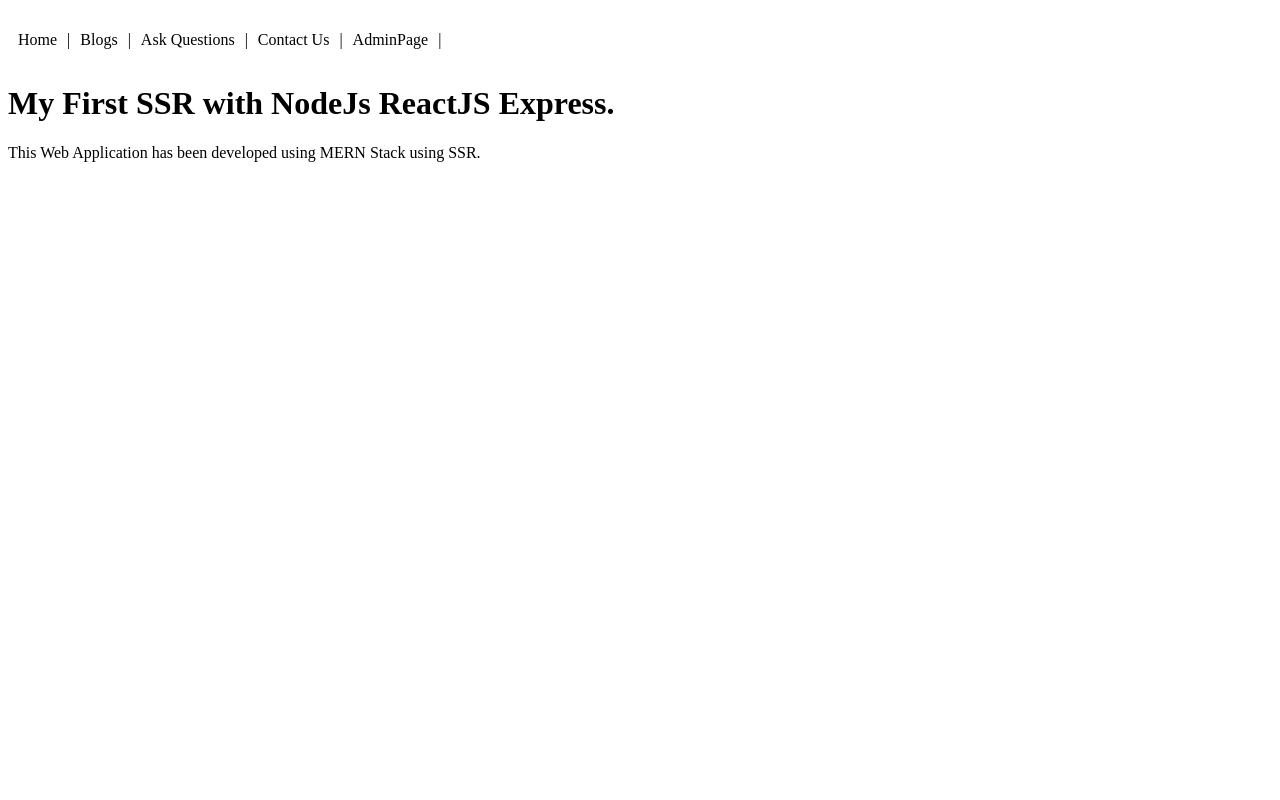
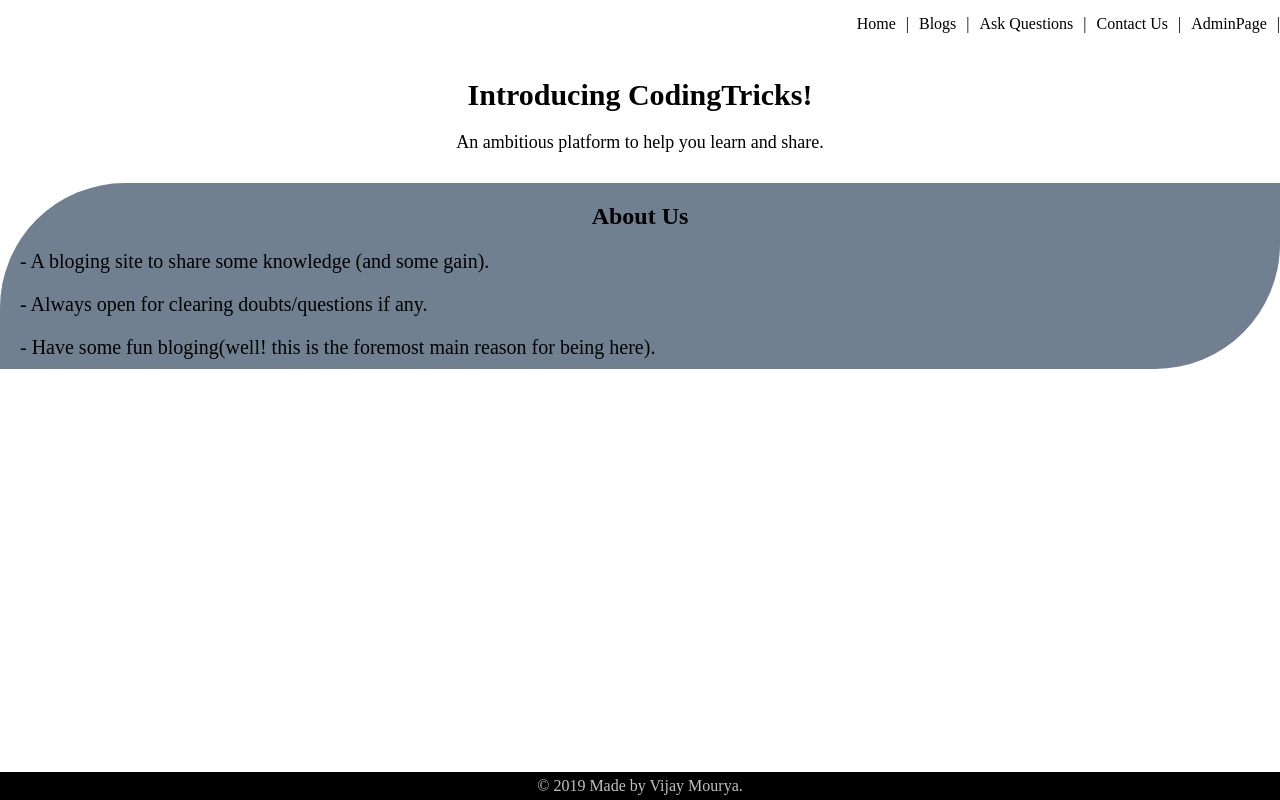
Before and after one commit to VJ28/CodingTricks, a React app: page / in a window 1280 px wide. Built offline with nearby package versions, Linux system fonts and the light colour scheme; the HTML template or start-up script is replaced by a standard one.

Commit message:
updated css

```diff
--- a/package.json
+++ b/package.json
@@ -55,6 +55,7 @@
     "react-router-dom": "^5.1.2",
     "sass-loader": "^8.0.0",
     "style-loader": "^1.0.0",
+    "url-loader": "^2.2.0",
     "webpack": "^4.41.0",
     "webpack-cli": "^3.3.9"
   }
--- a/src/backend/dataAccess/repository.js
+++ b/src/backend/dataAccess/repository.js
@@ -5,7 +5,11 @@ const DataSchema = new Schema(
     {
         id: Number,
         title: String,
-        description: String
+        description: String,
+        author: String,
+        publishedTime: Date,
+        views: Number,
+        likes: Number,
     },
     {timestamps: true}
 );
--- a/src/backend/utils/renderSSRPage.js
+++ b/src/backend/utils/renderSSRPage.js
@@ -13,6 +13,7 @@ export function ssrTemplate(req, res){
             <title>My First SSR</title>
             <meta charset="UTF-8">
             <meta name="viewport" content="width=device-width, initial-scale=1.0">
+            <link rel="stylesheet" type="text/css" href="/app.css"/>
         </head>
         <body>
         <div id="root">${reactComp}</div>
--- a/src/client.js
+++ b/src/client.js
@@ -1,5 +1,6 @@
 import React from "react";
 import styles from "./styles/nav-bar.scss";
+import style from "./styles/homepage.scss";
 import { hydrate } from "react-dom";
 
 import {BrowserRouter} from "react-router-dom";
--- a/src/react-client/components/NavBar.js
+++ b/src/react-client/components/NavBar.js
@@ -11,9 +11,15 @@ class NavBar extends React.Component{
 
     render(){
         return(
+            <>
             <section id="nav-bar">
-                <div onClick={()=> this.handleClick()} className="nav-btn">
-                    Menu
+                <div onClick={()=> this.handleClick()} className="header-bar">
+                    <div className="nav-btn">
+                        <div className="hamburger-line"></div>
+                        <div className="hamburger-line"></div>
+                        <div className="hamburger-line"></div>
+                    </div>
+                    <div className="app_title">Coding Tricks</div>
                 </div>
                 <ul id="nav-bar__ul">
                 <li><Link to="/">Home</Link></li>
@@ -23,6 +29,10 @@ class NavBar extends React.Component{
                 <li><Link to="/adminPage">AdminPage</Link></li>
                 </ul>
             </section>
+            <section className="footer">
+                &copy; 2019 Made by Vijay Mourya.
+            </section>
+            </>
         )
     }
 }
--- a/src/react-client/components/app.jsx
+++ b/src/react-client/components/app.jsx
@@ -10,7 +10,9 @@ class App extends React.Component{
         return (
             <>
             <NavBar/>
+            <section className="body-container">
             <AppRoute/>
+            </section>
             </>
         )
     }
--- a/src/react-client/containers/Contact.js
+++ b/src/react-client/containers/Contact.js
@@ -5,8 +5,8 @@ class ContactUs extends React.Component{
         return (
             <>
             <h1>Feel free to reach us on:</h1>
-            <em><a href="mailto:vijaymourya28@gmail.com">vijaymourya28@gmail.com</a></em>
-            <em><a href="tel:8080090209">8080090209</a></em>
+            <div>Mail: <em><a href="mailto:vijaymourya28@gmail.com">vijaymourya28@gmail.com</a></em></div>
+            <div>Phone: <em><a href="tel:8080090209">8080090209</a></em></div>
             </>
         );
     }
--- a/src/react-client/containers/HomePage.js
+++ b/src/react-client/containers/HomePage.js
@@ -1,5 +1,4 @@
 import React from "react";
-
 class HomePage extends React.Component{
     constructor(){
         super();
@@ -8,9 +7,23 @@ class HomePage extends React.Component{
     render(){
         return(
             <>
-            <h1>My First SSR with NodeJs ReactJS Express.</h1>
-            <section>
-                This Web Application has been developed using MERN Stack using SSR.
+            <section className="section--intro">
+                <h1>Introducing CodingTricks!</h1>
+                <p>An ambitious platform to help you learn and share.</p>
+            </section>
+            <section className="section--aboutus">
+                <h2>About Us</h2>
+                <div className="list--aboutus">
+                    <div>
+                        A bloging site to share some knowledge (and some gain).
+                    </div>
+                    <div>
+                        Always open for clearing doubts/questions if any.
+                    </div>
+                    <div>
+                        Have some fun bloging(well! this is the foremost main reason for being here).
+                    </div>
+                </div>
             </section>
             </>
         );
--- /dev/null
+++ b/src/styles/homepage.scss
@@ -0,0 +1,30 @@
+h1{
+    font-family: cursive;
+    font-size: 30px;
+    text-align: center;
+    padding: 20px 20px;
+}
+h2{
+    text-align: center;
+    padding: 20px 10px 10px;
+    font-size: 24px;
+    font-family: cursive;
+}
+.section--intro{
+    padding: 10px 10px 30px;
+    text-align: center;
+    font-size: 18px;
+    position: relative;
+    z-index: 10;
+}
+.section--aboutus{
+    border-radius: 125px 0px;
+    background-color: slategray;
+    .list--aboutus div{
+        padding: 10px 20px;
+        font-size: 20px;
+        &:before{
+            content: "- ";
+        }
+    }
+}
--- a/src/styles/nav-bar.scss
+++ b/src/styles/nav-bar.scss
@@ -1,5 +1,7 @@
 *{
     box-sizing: border-box;
+    margin: 0px;
+    padding: 0px;
 }
 a{
     text-decoration: none;
@@ -7,7 +9,6 @@ a{
 #nav-bar {
     ul{
         list-style: none;
-        padding: 0px;
         li{
             padding: 15px 10px;
             a{
@@ -18,31 +19,63 @@ a{
 }
 
 @media screen and (max-width:768px){
+    .body-container{
+        position: relative;
+        top: 60px;
+        background-color: yellowgreen;
+    }
     #nav-bar {
+        position: absolute;
+        z-index: 10000;
+        width: 100%;
         ul{
-            display: none;
-            margin: 0px;
+            height: 0;
+            overflow: hidden;
+            transition: height 600ms ease-out;
+            background-color: greenyellow;
             li{
                 width: 100%;
-                background-color: skyblue;
+                border-bottom: yellowgreen;
             }
             &.show{
-                display: block;
+                height: 250px;
             }
         }
-        .nav-btn{
-            padding: 15px 10px;
-            background-color: blanchedalmond;
-            a ul {
-                display: block;
+        .header-bar{
+            background-color: yellowgreen;
+            .nav-btn{
+                padding: 7px 10px;
+                position: absolute;
+                .hamburger-line {
+                    width: 35px;
+                    height: 5px;
+                    background-color: black;
+                    margin: 6px 0;
+                }
+            }
+            .app_title{
+                text-align: center;
+                padding: 15px;
+                font-size: 20px;
             }
         }
     }
 }
 
 @media screen and (min-width: 768px){
+    .body-container{
+        clear: both;
+    }
     #nav-bar {
+        .header-bar{
+            float: left;
+            .app_title{
+                padding: 10px 20px;
+                font-size: 30px;
+            }
+        }
         ul {
+            float: right;
             li{
                 display: inline-block;
                 padding-right: 0px;
@@ -55,8 +88,17 @@ a{
                 }
             }
         }
-        .nav-btn{
+        .nav-btn, .app_title{
             display: none;
         }
     }
 }
+.footer{
+    position: fixed;
+    bottom: 0px;
+    width: 100%;
+    text-align: center;
+    padding: 5px;
+    background-color: black;
+    color: silver;
+}
--- a/webpack.config.js
+++ b/webpack.config.js
@@ -29,14 +29,21 @@ const config = {
                 ],
                 use: [
                      { loader: "style-loader" },
+                     { loader: MiniCssExtractPlugin.loader },
                      { loader: "css-loader" },
                      { loader: "sass-loader" }
                 ]
+            },
+            {
+                test: /\.jpg$/,
+                use: [{
+                    loader: 'url-loader'
+                }]
             }
         ]
     },
     resolve: {
-        extensions: [".js", ".jsx", ".json", ".scss"]
+        extensions: [".js", ".jsx", ".json"]
     },
     plugins: [
         new MiniCssExtractPlugin({
```
Also changed, not shown: 1 other file (tests, documents, lock files or other folders).
